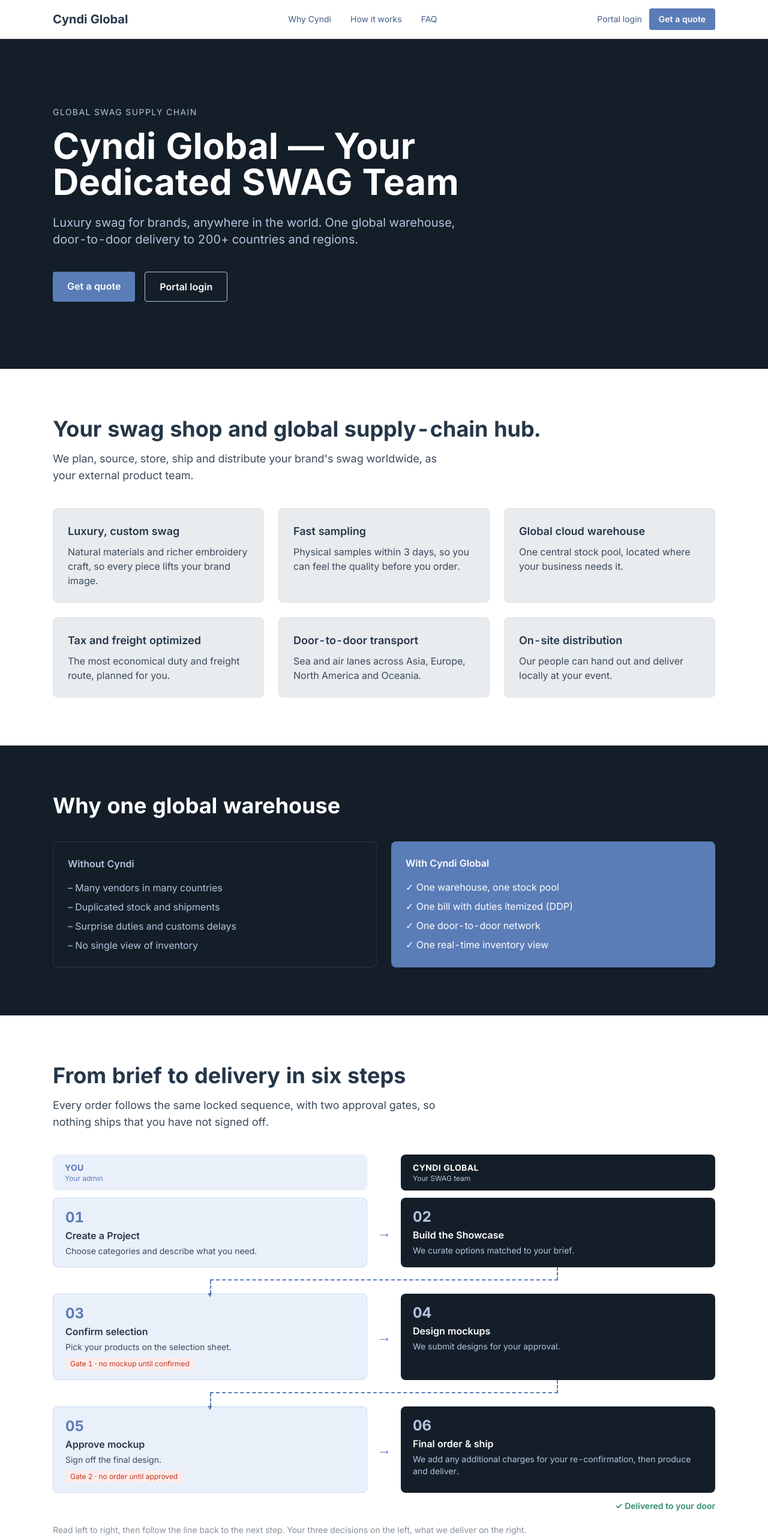
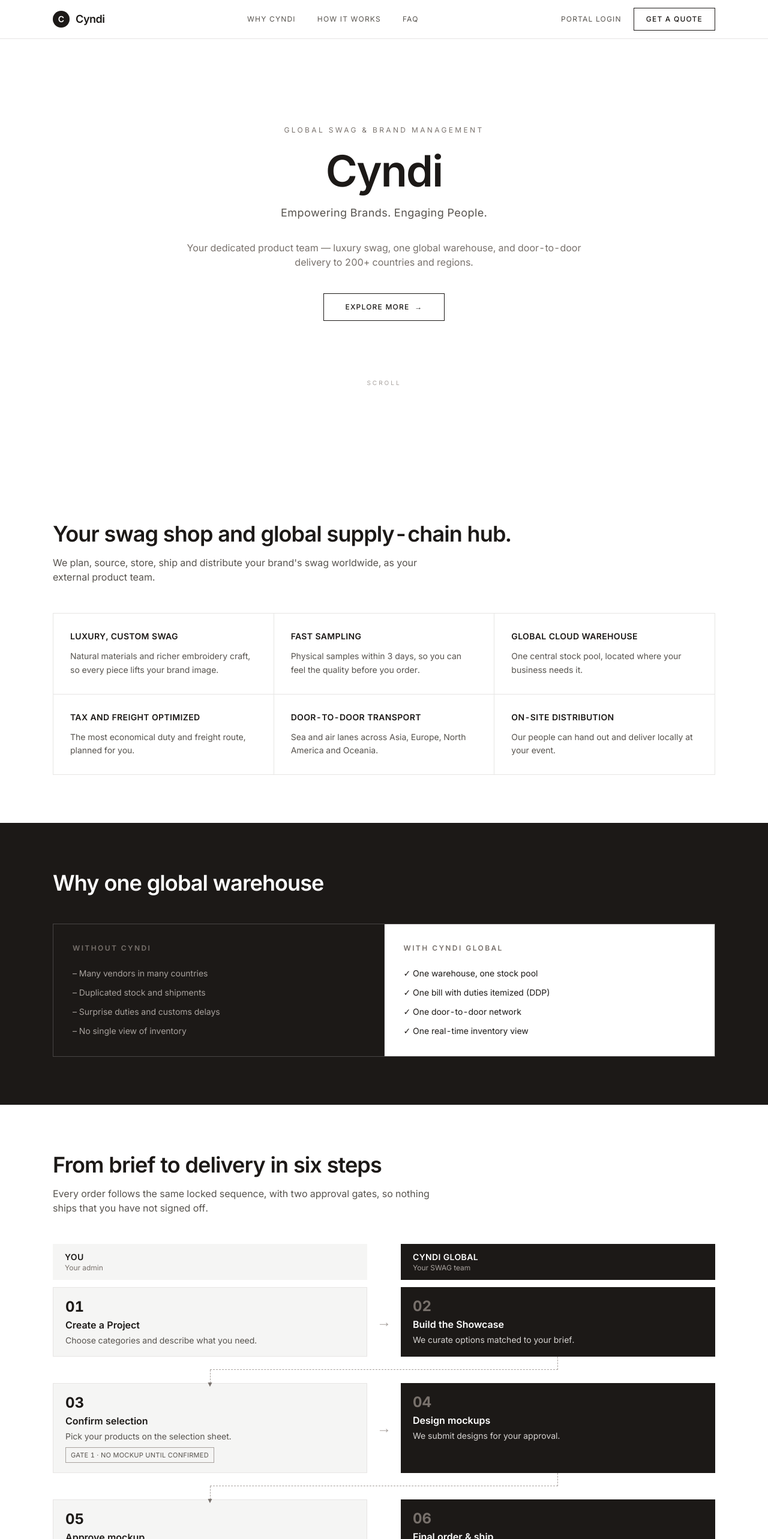
Before and after one commit to Georgiazhu/cyndi-global-platform, a React (Vite) app: page / in a window 1280 px wide. Shown: the top 2566 px of the page at 60% size. Built offline with nearby package versions, Linux system fonts and the light colour scheme.

Commit message:
style: restyle homepage to Cyndi Global monochrome minimal theme

```diff
--- a/src/components/Footer.jsx
+++ b/src/components/Footer.jsx
@@ -2,19 +2,25 @@ import { PORTAL_LOGIN_URL, QUOTE_URL } from '../content.js'
 
 export default function Footer() {
   return (
-    <footer className="bg-deepbg text-light">
-      <div className="mx-auto max-w-6xl px-6 py-12 flex flex-col md:flex-row justify-between gap-8 text-sm">
-        <div>
-          <div className="text-white text-lg font-bold">Cyndi Global</div>
-          <p className="mt-2 max-w-sm">Luxury swag for brands, anywhere in the world.</p>
-          <p className="mt-2 text-muted">Hong Kong</p>
+    <footer className="bg-stone-900 text-stone-400">
+      <div className="mx-auto max-w-6xl px-6 py-14 flex flex-col md:flex-row justify-between gap-8 text-xs">
+        <div className="flex flex-col items-start gap-3">
+          <a href="#top" className="flex items-center gap-2.5">
+            <span className="flex h-7 w-7 items-center justify-center rounded-full bg-white text-stone-900"><span className="text-sm font-semibold leading-none">C</span></span>
+            <span className="text-base font-semibold tracking-tight text-white">Cyndi</span>
+          </a>
+          <p className="max-w-sm leading-relaxed">Global Swag &amp; Brand Management — Empowering Brands. Engaging People.</p>
+          <p className="text-stone-500">info@cyndiglobal.com &nbsp;·&nbsp; Hong Kong</p>
         </div>
-        <div className="flex gap-10">
+        <div className="flex gap-10 uppercase tracking-widest">
           <a href={PORTAL_LOGIN_URL} className="hover:text-white">Portal login</a>
           <a href={QUOTE_URL} className="hover:text-white">Get a quote</a>
           <a href="/catalog/logistics.html" className="hover:text-white">Track a shipment</a>
         </div>
       </div>
+      <div className="border-t border-white/10">
+        <div className="mx-auto max-w-6xl px-6 py-5 text-[11px] text-stone-600">© 2026 Cyndi Global Limited. All rights reserved.</div>
+      </div>
     </footer>
   )
 }
--- a/src/components/Header.jsx
+++ b/src/components/Header.jsx
@@ -2,15 +2,20 @@ import { nav, PORTAL_LOGIN_URL, QUOTE_URL } from '../content.js'
 
 export default function Header() {
   return (
-    <header className="sticky top-0 z-40 bg-white/90 backdrop-blur border-b border-line">
+    <header className="sticky top-0 z-40 bg-white/95 backdrop-blur border-b border-line">
       <div className="mx-auto max-w-6xl px-6 h-16 flex items-center justify-between">
-        <a href="#top" className="text-xl font-bold text-ink">Cyndi Global</a>
-        <nav className="hidden md:flex gap-8 text-sm text-secondary">
-          {nav.map((n) => <a key={n.href} href={n.href} className="hover:text-accent">{n.label}</a>)}
+        <a href="#top" className="flex items-center gap-2.5">
+          <span className="flex h-7 w-7 items-center justify-center rounded-full bg-stone-900 text-white">
+            <span className="text-sm font-semibold leading-none">C</span>
+          </span>
+          <span className="text-lg font-semibold tracking-tight text-ink">Cyndi</span>
+        </a>
+        <nav className="hidden md:flex gap-9 text-xs uppercase tracking-widest text-secondary">
+          {nav.map((n) => <a key={n.href} href={n.href} className="hover:text-ink">{n.label}</a>)}
         </nav>
-        <div className="flex items-center gap-3 text-sm">
-          <a href={PORTAL_LOGIN_URL} className="text-secondary hover:text-accent">Portal login</a>
-          <a href={QUOTE_URL} className="rounded bg-accent px-4 py-2 font-semibold text-white hover:bg-secondary">Get a quote</a>
+        <div className="flex items-center gap-5 text-xs uppercase tracking-widest">
+          <a href={PORTAL_LOGIN_URL} className="text-secondary hover:text-ink">Portal login</a>
+          <a href={QUOTE_URL} className="border border-stone-900 px-5 py-2.5 font-medium text-stone-900 hover:bg-stone-900 hover:text-white transition-colors">Get a quote</a>
         </div>
       </div>
     </header>
--- a/src/components/Section.jsx
+++ b/src/components/Section.jsx
@@ -1,10 +1,10 @@
 export default function Section({ id, title, intro, dark = false, children }) {
   return (
-    <section id={id} className={dark ? 'bg-deepbg text-white' : 'bg-white'}>
+    <section id={id} className={dark ? 'bg-stone-900 text-white' : 'bg-white'}>
       <div className="mx-auto max-w-6xl px-6 py-20">
-        {title && <h2 className={'text-3xl md:text-4xl font-bold ' + (dark ? 'text-white' : 'text-ink')}>{title}</h2>}
-        {intro && <p className={'mt-4 max-w-2xl text-lg ' + (dark ? 'text-light' : 'text-body')}>{intro}</p>}
-        <div className="mt-10">{children}</div>
+        {title && <h2 className={'text-2xl md:text-4xl font-semibold tracking-tight ' + (dark ? 'text-white' : 'text-ink')}>{title}</h2>}
+        {intro && <p className={'mt-4 max-w-2xl text-base ' + (dark ? 'text-stone-400' : 'text-body')}>{intro}</p>}
+        <div className="mt-12">{children}</div>
       </div>
     </section>
   )
--- a/src/sections/Faq.jsx
+++ b/src/sections/Faq.jsx
@@ -7,8 +7,8 @@ export default function Faq() {
       <div className="divide-y divide-line">
         {faq.map((f) => (
           <details key={f.q} className="py-4">
-            <summary className="cursor-pointer font-semibold text-ink">{f.q}</summary>
-            <p className="mt-2 text-body">{f.a}</p>
+            <summary className="cursor-pointer text-base font-medium text-ink">{f.q}</summary>
+            <p className="mt-3 text-sm leading-relaxed text-body max-w-3xl">{f.a}</p>
           </details>
         ))}
       </div>
--- a/src/sections/FinalCta.jsx
+++ b/src/sections/FinalCta.jsx
@@ -2,12 +2,14 @@ import { PORTAL_LOGIN_URL, QUOTE_URL } from '../content.js'
 
 export default function FinalCta() {
   return (
-    <section id="quote" className="bg-accent text-white">
-      <div className="mx-auto max-w-6xl px-6 py-20 text-center">
-        <h2 className="text-3xl md:text-4xl font-bold">Let's build your global swag program.</h2>
-        <div className="mt-8 flex justify-center gap-4">
-          <a href={QUOTE_URL} className="rounded bg-white px-6 py-3 font-semibold text-accent">Get a quote</a>
-          <a href={PORTAL_LOGIN_URL} className="rounded border border-white px-6 py-3 font-semibold">Portal login</a>
+    <section id="quote" className="bg-stone-900 text-white">
+      <div className="mx-auto max-w-6xl px-6 py-24 text-center">
+        <p className="text-xs uppercase tracking-[0.28em] text-stone-500">Contact</p>
+        <h2 className="mt-4 text-3xl md:text-4xl font-semibold tracking-tight">Start a conversation</h2>
+        <p className="mt-4 text-sm text-stone-400">Tell us what your team needs and we'll come back with options, timelines, and pricing.</p>
+        <div className="mt-10 flex justify-center gap-4">
+          <a href={QUOTE_URL} className="bg-white px-9 py-3.5 text-xs uppercase tracking-widest font-medium text-stone-900 hover:bg-stone-200">Get a quote</a>
+          <a href={PORTAL_LOGIN_URL} className="border border-white/60 px-9 py-3.5 text-xs uppercase tracking-widest font-medium text-white hover:bg-white/10">Portal login</a>
         </div>
       </div>
     </section>
--- a/src/sections/Hero.jsx
+++ b/src/sections/Hero.jsx
@@ -2,19 +2,22 @@ import { PORTAL_LOGIN_URL, QUOTE_URL } from '../content.js'
 
 export default function Hero() {
   return (
-    <section id="top" className="bg-deepbg text-white">
-      <div className="mx-auto max-w-6xl px-6 py-28">
-        <p className="text-light uppercase tracking-widest text-sm">Global swag supply chain</p>
-        <h1 className="mt-4 text-4xl md:text-6xl font-bold leading-tight max-w-3xl">
-          Cyndi Global — Your Dedicated SWAG Team
+    <section id="top" className="bg-white text-stone-900">
+      <div className="mx-auto max-w-6xl px-6 py-28 md:py-36 text-center flex flex-col items-center">
+        <p className="text-xs uppercase tracking-[0.28em] text-stone-500">Global swag &amp; brand management</p>
+        <h1 className="mt-6 text-5xl md:text-7xl font-semibold tracking-tight leading-[1.05]">
+          Cyndi
         </h1>
-        <p className="mt-6 text-xl text-light max-w-2xl">
-          Luxury swag for brands, anywhere in the world. One global warehouse, door-to-door delivery to 200+ countries and regions.
+        <p className="mt-5 text-base md:text-lg text-stone-600 tracking-wide">
+          Empowering Brands. Engaging People.
         </p>
-        <div className="mt-10 flex flex-wrap gap-4">
-          <a href={QUOTE_URL} className="rounded bg-accent px-6 py-3 font-semibold hover:bg-secondary">Get a quote</a>
-          <a href={PORTAL_LOGIN_URL} className="rounded border border-light px-6 py-3 font-semibold hover:bg-white/10">Portal login</a>
-        </div>
+        <p className="mt-8 text-sm md:text-base text-stone-500 max-w-2xl leading-relaxed">
+          Your dedicated product team — luxury swag, one global warehouse, and door-to-door delivery to 200+ countries and regions.
+        </p>
+        <a href={QUOTE_URL} className="mt-10 border border-stone-900 px-9 py-3.5 text-xs uppercase tracking-widest font-medium text-stone-900 hover:bg-stone-900 hover:text-white transition-colors">
+          Explore more &nbsp;→
+        </a>
+        <div className="mt-24 text-[10px] uppercase tracking-[0.3em] text-stone-400">Scroll</div>
       </div>
     </section>
   )
--- a/src/sections/PortalTeaser.jsx
+++ b/src/sections/PortalTeaser.jsx
@@ -4,16 +4,16 @@ import { portalFeatures, PORTAL_LOGIN_URL } from '../content.js'
 export default function PortalTeaser() {
   return (
     <Section id="portal" title="Everything your brand needs, in one portal" intro="Sign in once to manage orders, inventory and deliveries.">
-      <div className="grid gap-6 sm:grid-cols-2 lg:grid-cols-4">
+      <div className="grid gap-px sm:grid-cols-2 lg:grid-cols-4 bg-line border border-line">
         {portalFeatures.map((f) => (
-          <div key={f.title} className="rounded-lg bg-surface p-6">
-            <div className="text-sm font-bold text-accent">✓</div>
-            <h3 className="mt-1 text-lg font-semibold text-ink">{f.title}</h3>
-            <p className="mt-2 text-body">{f.text}</p>
+          <div key={f.title} className="bg-white p-7">
+            <div className="text-lg text-stone-400">✓</div>
+            <h3 className="mt-3 text-base font-semibold text-ink">{f.title}</h3>
+            <p className="mt-2 text-sm leading-relaxed text-body">{f.text}</p>
           </div>
         ))}
       </div>
-      <a href={PORTAL_LOGIN_URL} className="mt-8 inline-block rounded bg-accent px-6 py-3 font-semibold text-white hover:bg-secondary">Portal login</a>
+      <a href={PORTAL_LOGIN_URL} className="mt-10 inline-block border border-stone-900 px-8 py-3 text-xs uppercase tracking-widest font-medium text-stone-900 hover:bg-stone-900 hover:text-white transition-colors">Portal login</a>
     </Section>
   )
 }
--- a/src/sections/SixSteps.jsx
+++ b/src/sections/SixSteps.jsx
@@ -6,12 +6,12 @@ import { steps } from '../content.js'
 function Card({ s }) {
   const client = s.side === 'client'
   return (
-    <div className={'rounded-lg px-5 py-4 text-sm ' + (client ? 'border border-[#C9D6EE] bg-[#EAF0FA] text-body' : 'bg-deepbg text-light')}>
+    <div className={'px-5 py-4 text-sm ' + (client ? 'border border-line bg-surface text-body' : 'bg-stone-900 text-stone-300')}>
       <div className="md:hidden text-xs uppercase tracking-wide">{client ? 'You' : 'Cyndi Global'}</div>
-      <div className={'text-2xl font-bold ' + (client ? 'text-accent' : 'text-light')}>{String(s.n).padStart(2, '0')}</div>
+      <div className={'text-2xl font-bold ' + (client ? 'text-stone-900' : 'text-stone-500')}>{String(s.n).padStart(2, '0')}</div>
       <h3 className={'mt-0.5 text-base font-semibold ' + (client ? 'text-ink' : 'text-white')}>{s.title}</h3>
       <p className="mt-1">{s.text}</p>
-      {s.gate && <span className="mt-2 inline-block rounded bg-[#FDECEA] px-2 py-0.5 text-xs text-[#C0392B]">{s.gate}</span>}
+      {s.gate && <span className="mt-2 inline-block border border-stone-400 px-2 py-0.5 text-[11px] uppercase tracking-wide text-stone-600">{s.gate}</span>}
     </div>
   )
 }
@@ -20,9 +20,9 @@ function ReturnLine() {
   // Down from the centre of the right card, across to the left, down into the next left card.
   return (
     <div className="relative hidden h-11 md:block">
-      <span className="absolute top-0 h-[22px] border-b-2 border-r-2 border-dashed border-accent" style={{ left: 'calc((100% - 56px) / 4)', right: 'calc((100% - 56px) / 4)' }} />
-      <span className="absolute top-[22px] h-[22px] border-l-2 border-dashed border-accent" style={{ left: 'calc((100% - 56px) / 4)' }} />
-      <span className="absolute -bottom-2.5 text-xs text-accent" style={{ left: 'calc((100% - 56px) / 4 - 6px)' }}>▼</span>
+      <span className="absolute top-0 h-[22px] border-b border-r border-dashed border-stone-400" style={{ left: 'calc((100% - 56px) / 4)', right: 'calc((100% - 56px) / 4)' }} />
+      <span className="absolute top-[22px] h-[22px] border-l border-dashed border-stone-400" style={{ left: 'calc((100% - 56px) / 4)' }} />
+      <span className="absolute -bottom-2.5 text-xs text-stone-500" style={{ left: 'calc((100% - 56px) / 4 - 6px)' }}>▼</span>
     </div>
   )
 }
@@ -32,19 +32,19 @@ export default function SixSteps() {
   return (
     <Section id="how" title="From brief to delivery in six steps" intro="Every order follows the same locked sequence, with two approval gates, so nothing ships that you have not signed off.">
       <div className="hidden md:grid grid-cols-[1fr_56px_1fr] mb-3">
-        <div className="rounded-lg bg-[#EAF0FA] px-5 py-3 text-sm font-bold uppercase tracking-wide text-accent">
-          You<span className="block text-xs font-normal normal-case tracking-normal">Your admin</span>
+        <div className="bg-surface px-5 py-3 text-sm font-semibold uppercase tracking-wide text-stone-900">
+          You<span className="block text-xs font-normal normal-case tracking-normal text-stone-500">Your admin</span>
         </div>
         <div />
-        <div className="rounded-lg bg-deepbg px-5 py-3 text-sm font-bold uppercase tracking-wide text-white">
-          Cyndi Global<span className="block text-xs font-normal normal-case tracking-normal text-light">Your SWAG team</span>
+        <div className="bg-stone-900 px-5 py-3 text-sm font-semibold uppercase tracking-wide text-white">
+          Cyndi Global<span className="block text-xs font-normal normal-case tracking-normal text-stone-400">Your SWAG team</span>
         </div>
       </div>
       {pairs.map(([left, right], i) => (
         <div key={left.n}>
           <div className="grid grid-cols-1 md:grid-cols-[1fr_56px_1fr]">
             <Card s={left} />
-            <div className="flex h-9 items-center justify-center text-2xl font-bold text-accent md:h-auto">
+            <div className="flex h-9 items-center justify-center text-2xl font-bold text-stone-400 md:h-auto">
               <span className="rotate-90 md:rotate-0">→</span>
             </div>
             <Card s={right} />
@@ -53,7 +53,7 @@ export default function SixSteps() {
           {i < pairs.length - 1 && <div className="h-4 md:hidden" />}
         </div>
       ))}
-      <div className="mt-3 text-right text-sm font-semibold text-[#2E8B6F]">✓ Delivered to your door</div>
+      <div className="mt-3 text-right text-sm font-semibold text-stone-900">✓ Delivered to your door</div>
       <p className="mt-5 text-sm text-muted">Read left to right, then follow the line back to the next step. Your three decisions on the left, what we deliver on the right.</p>
     </Section>
   )
--- a/src/sections/WhoWeAre.jsx
+++ b/src/sections/WhoWeAre.jsx
@@ -4,11 +4,11 @@ import { capabilities } from '../content.js'
 export default function WhoWeAre() {
   return (
     <Section id="why" title="Your swag shop and global supply-chain hub." intro="We plan, source, store, ship and distribute your brand's swag worldwide, as your external product team.">
-      <div className="grid md:grid-cols-3 gap-6">
+      <div className="grid md:grid-cols-3 gap-px bg-line border border-line">
         {capabilities.map((c) => (
-          <div key={c.title} className="rounded-lg border border-line bg-surface p-6">
-            <h3 className="text-lg font-semibold text-ink">{c.title}</h3>
-            <p className="mt-2 text-body">{c.text}</p>
+          <div key={c.title} className="bg-white p-7">
+            <h3 className="text-sm font-semibold uppercase tracking-wide text-ink">{c.title}</h3>
+            <p className="mt-3 text-sm leading-relaxed text-body">{c.text}</p>
           </div>
         ))}
       </div>
--- a/src/sections/WhyOneWarehouse.jsx
+++ b/src/sections/WhyOneWarehouse.jsx
@@ -4,14 +4,14 @@ import { compare } from '../content.js'
 export default function WhyOneWarehouse() {
   return (
     <Section title="Why one global warehouse" dark>
-      <div className="grid md:grid-cols-2 gap-6">
-        <div className="rounded-lg border border-white/10 p-6">
-          <h3 className="font-semibold text-light">Without Cyndi</h3>
-          <ul className="mt-4 space-y-2 text-light">{compare.without.map((t) => <li key={t}>– {t}</li>)}</ul>
+      <div className="grid md:grid-cols-2 gap-px bg-white/10 border border-white/10">
+        <div className="bg-stone-900 p-8">
+          <h3 className="text-xs font-semibold uppercase tracking-[0.2em] text-stone-500">Without Cyndi</h3>
+          <ul className="mt-6 space-y-3 text-sm text-stone-400">{compare.without.map((t) => <li key={t}>– {t}</li>)}</ul>
         </div>
-        <div className="rounded-lg bg-accent p-6">
-          <h3 className="font-semibold">With Cyndi Global</h3>
-          <ul className="mt-4 space-y-2">{compare.withCyndi.map((t) => <li key={t}>✓ {t}</li>)}</ul>
+        <div className="bg-white p-8">
+          <h3 className="text-xs font-semibold uppercase tracking-[0.2em] text-stone-500">With Cyndi Global</h3>
+          <ul className="mt-6 space-y-3 text-sm text-stone-900">{compare.withCyndi.map((t) => <li key={t}>✓ {t}</li>)}</ul>
         </div>
       </div>
     </Section>
--- a/tailwind.config.js
+++ b/tailwind.config.js
@@ -1,12 +1,12 @@
-/** Colors follow docs/DESIGN.md */
+/** Monochrome / minimal palette, matched to www.cyndiglobal.com (stone grey + black, no color). */
 export default {
   content: ['./index.html', './src/**/*.{js,jsx}'],
   theme: {
     extend: {
       colors: {
-        accent: '#5A7CB7', deep: '#171F2E', light: '#B5C4DF',
-        ink: '#253649', secondary: '#425C86', body: '#3B4A5B', muted: '#87909B',
-        surface: '#E8ECEF', line: '#E0E3E6', deepbg: '#141E28',
+        accent: '#1c1917', deep: '#1c1917', light: '#a8a29e',
+        ink: '#1c1917', secondary: '#57534e', body: '#57534e', muted: '#a8a29e',
+        surface: '#f5f5f4', line: '#e7e5e4', deepbg: '#1c1917',
       },
       fontFamily: { sans: ['Inter', 'system-ui', 'sans-serif'] },
     },
```
Also changed, not shown: src/sections/Distribution.jsx (+5 -5 lines).
